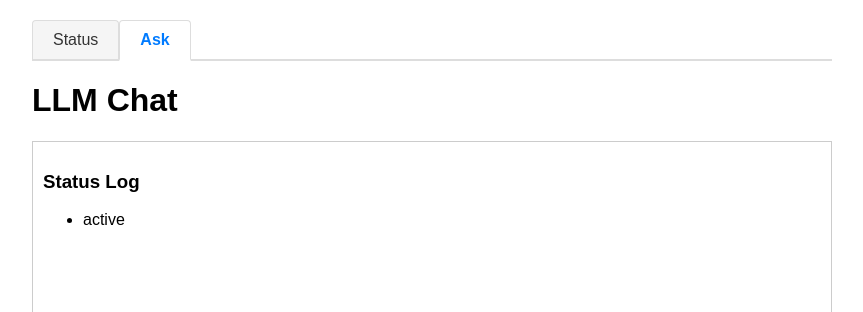
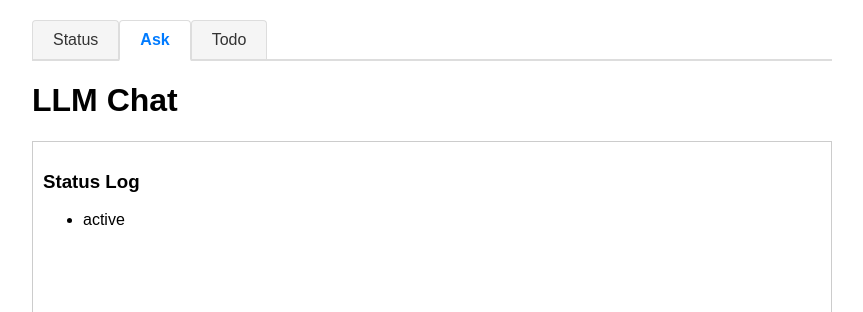
Before and after one commit to bakunobu/aisobes, a Flask app: template templates/ask.html in a window 1280 px wide. Shown: the top 312 px of the page, without its empty margins (208-1071 px from the left). Run offline with Flask 3, Linux system fonts and the light colour scheme; the template is opened without the code that fills it: most values are stand-ins (such as "Sample title", 1, 10 or a date in 2020); parts of the project's set-up code (start-up, migrations or seed data) failed here and were passed over.

Commit message:
added todo tab

```diff
--- a/templates/ask.html
+++ b/templates/ask.html
@@ -17,6 +17,7 @@
     <div class="tabs">
         <a href="/">Status</a>
         <a href="/ask" class="active">Ask</a>
+        <a href="/todo">Todo</a>
     </div>
 
     <h1>LLM Chat</h1>
--- a/templates/index.html
+++ b/templates/index.html
@@ -13,6 +13,7 @@
     <div class="tabs">
         <a href="/" class="active">Status</a>
         <a href="/ask">Ask</a>
+        <a href="/todo">Todo</a>
     </div>
 
     <h1>LLM Chat - Status</h1>
```
